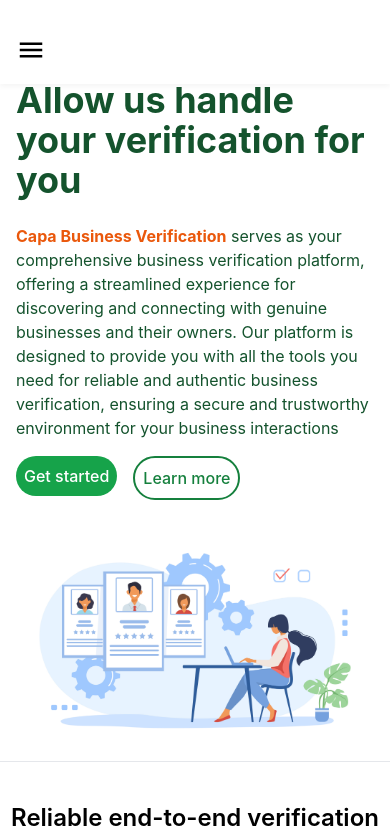
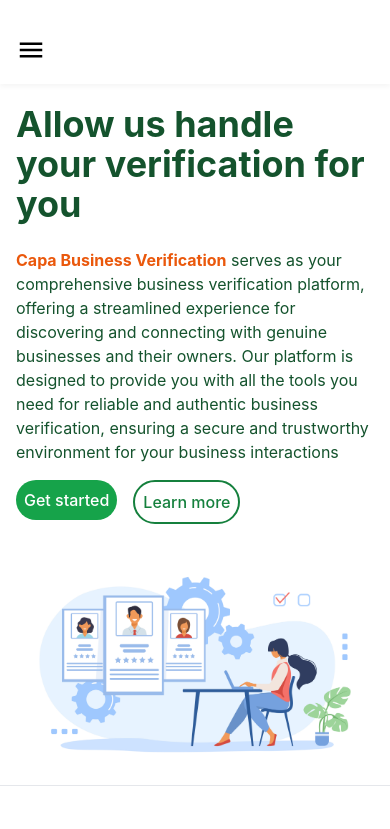
Before and after one commit to rholibobo/capa_business_verification, a React (Create React App) app: page / in a window 390 px wide. Shown: the top 829 px of the page. Built offline with nearby package versions, Linux system fonts and the light colour scheme; no server answers; the HTML template or start-up script is replaced by a standard one.

Commit message:
update Home.jsx

```diff
--- a/src/Pages/Home/Home.jsx
+++ b/src/Pages/Home/Home.jsx
@@ -25,7 +25,7 @@
     },
   ];
   return (
-    <div className="mt-10">
+    <div className="mt-16 md:mt-10">
       <section className="flex flex-col md:flex-row justify-between items-center  text-center p-4 md:px-10 md:py-8 mx-auto text-green-900">
         <div className="text-left md:w-1/2">
           <h1 className="text-4xl font-bold my-6">
```
